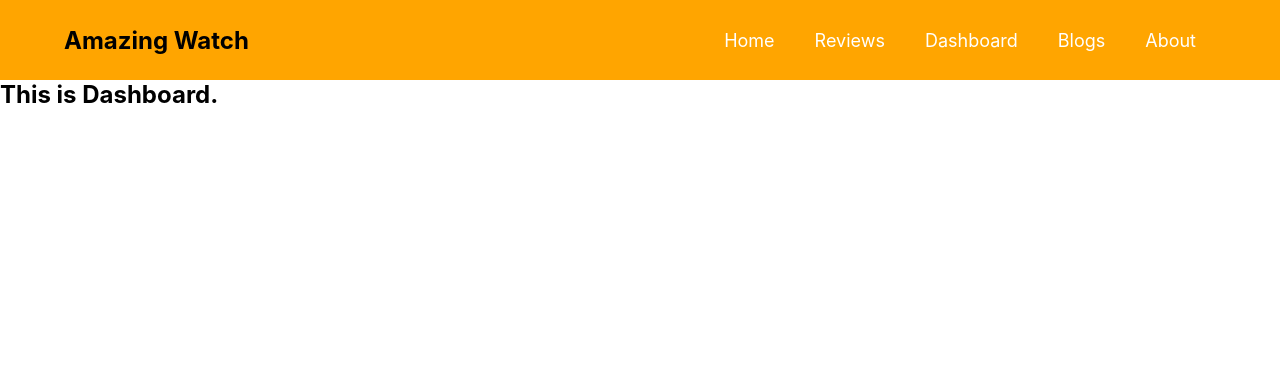
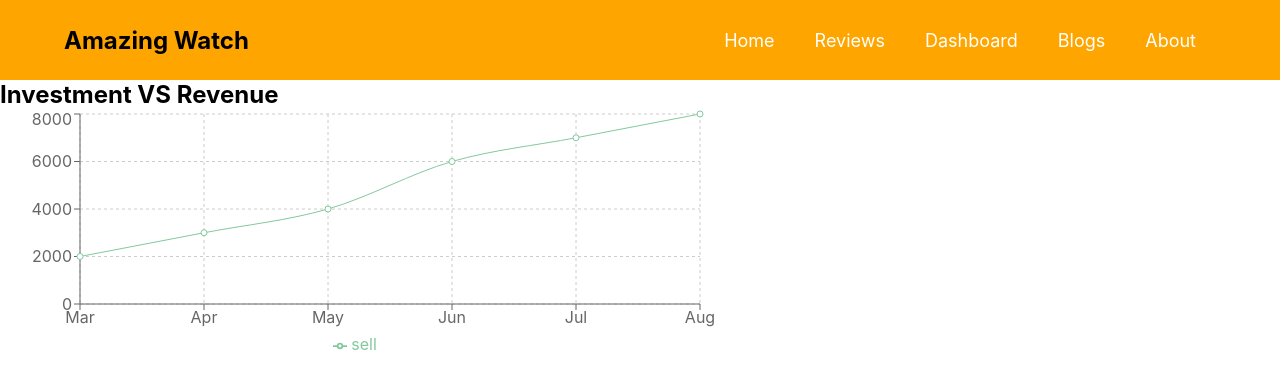
Before and after one commit to majedulhaque1/product-analysis-website, a React (Create React App) app: page /dashboard in a window 1280 px wide. Shown: the top 388 px of the page. Built offline with nearby package versions, Linux system fonts and the light colour scheme.

Commit message:
dashboard lineChart done

```diff
--- a/package.json
+++ b/package.json
@@ -10,6 +10,7 @@
     "react-dom": "^18.0.0",
     "react-router-dom": "^6.3.0",
     "react-scripts": "5.0.0",
+    "recharts": "^2.1.9",
     "web-vitals": "^2.1.4"
   },
   "scripts": {
--- /dev/null
+++ b/public/data.json
@@ -0,0 +1,38 @@
+[
+    {
+        "month": "Mar",
+        "investment": 1000,
+        "sell": 2000,
+        "revenue": 1040
+    },
+    {
+        "month": "Apr",
+        "investment": 2000,
+        "sell": 3000,
+        "revenue": 2450
+    },
+    {
+        "month": "May",
+        "investment": 5000,
+        "sell": 4000,
+        "revenue": 6701
+    },
+    {
+        "month": "Jun",
+        "investment": 5000,
+        "sell": 6000,
+        "revenue": 4040
+    },
+    {
+        "month": "Jul",
+        "investment": 6000,
+        "sell": 7000,
+        "revenue": 5090
+    },
+    {
+        "month": "Aug",
+        "investment": 7000,
+        "sell": 8000,
+        "revenue": 6100
+    }
+]
--- a/src/Components/Dashboard/Dashboard.js
+++ b/src/Components/Dashboard/Dashboard.js
@@ -1,9 +1,31 @@
 import React from 'react';
+import { useEffect, useState } from 'react';
+import { LineChart, CartesianGrid, XAxis, YAxis, Tooltip, Legend, Line } from 'recharts';
+const Dashboard = () => {
+    const [chartData, setChartData] = useState([]);
 
-const Dashboard = () => {
+    useEffect(() => {
+        fetch('data.json')
+            .then(res => res.json())
+            .then(data => setChartData(data))
+    }, [])
     return (
         <div>
-            <h2>This is Dashboard.</h2>
+            <div>
+                <h2>Investment VS Revenue</h2>
+                <LineChart width={730} height={250} data={chartData}
+                    margin={{ top: 5, right: 30, left: 20, bottom: 5 }}>
+                    <CartesianGrid strokeDasharray="3 3" />
+                    <XAxis dataKey="month" />
+                    <YAxis dataKey="revenue"/>
+                    <Tooltip />
+                    <Legend />
+                    <Line type="monotone" dataKey="sell" stroke="#82ca9d" />
+                </LineChart>
+            </div>
+            <div>
+
+            </div>
         </div>
     );
 };
```
Also changed, not shown: 1 other file (tests, documents, lock files or other folders).
